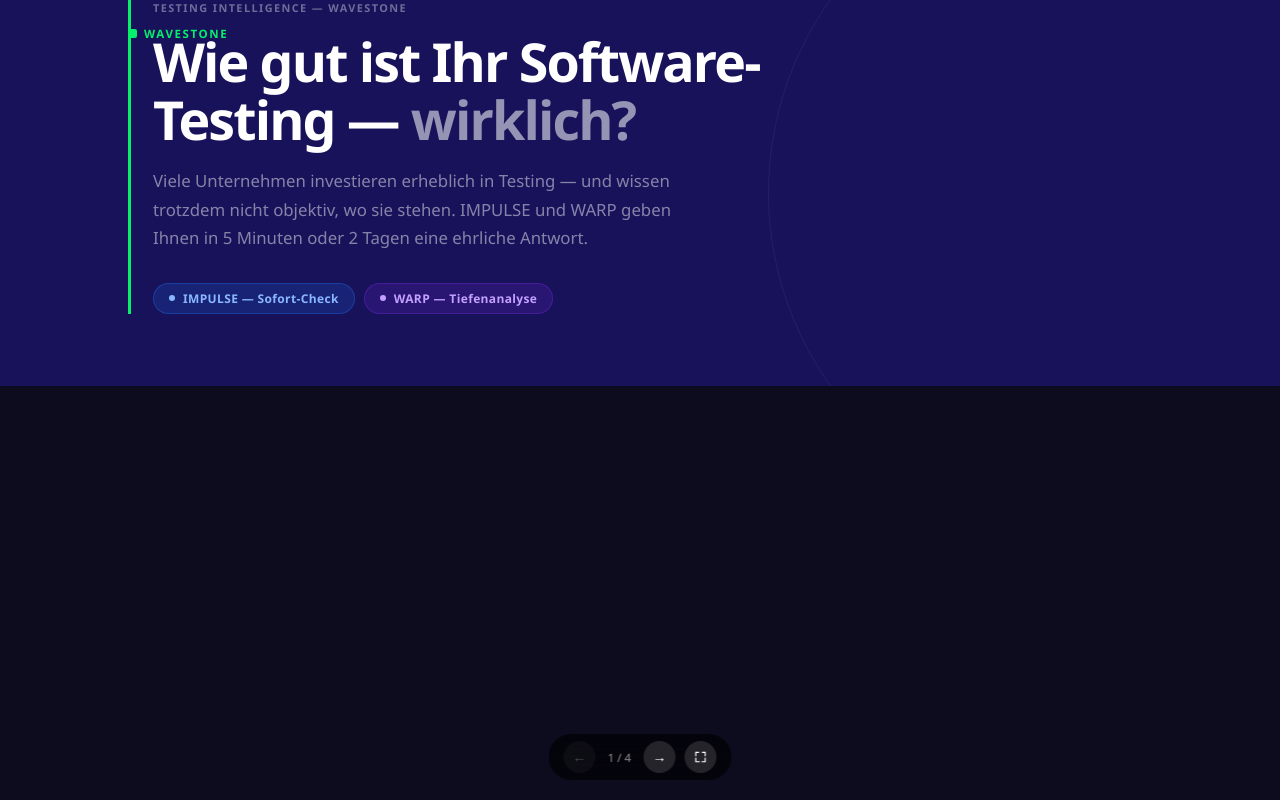
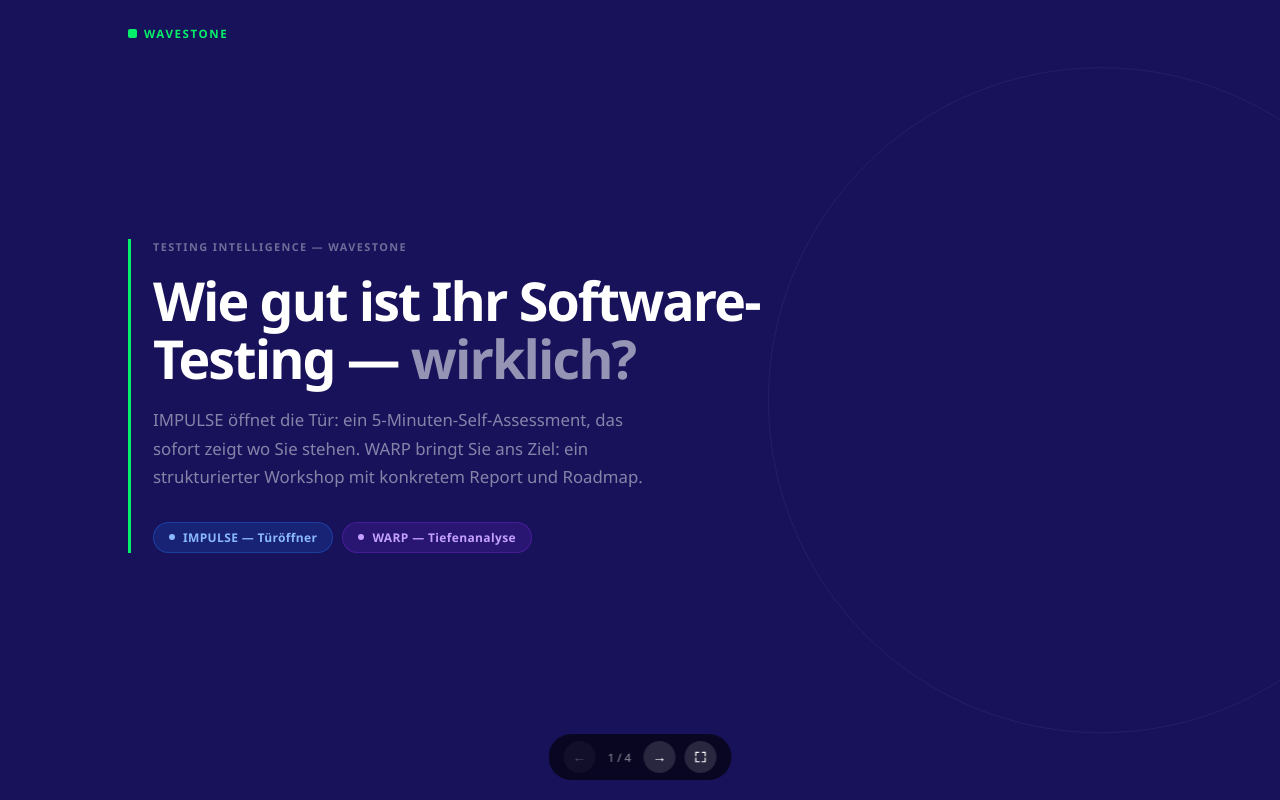
Before and after one commit to Tob1Cont1nued/warp, a Flask app: page /praesentation/kunde in a window 1280 px wide. Run offline with Flask 3, Linux system fonts and the light colour scheme; some libraries are stand-ins or nearby versions.

Commit message:
fix: Kundenpräsentation – Layout-Fix + IMPULSE als Türöffner
- Slides füllen jetzt 100vh korrekt (position:relative auf deck, width/height:100% auf slides)
- Symmetrisches Padding auf Cover und CTA – kein gequetschter Inhalt mehr
- Slide 3: von 'zwei Wege' zu sequenziellem Pfad (Phase 1 IMPULSE → Phase 2 WARP)
- CTA-Schritte spiegeln die Türöffner-Logik wider

Co-Authored-By: Claude Sonnet 4.6 <noreply@anthropic.com>

```diff
--- a/app/templates/praesentation_kunde.html
+++ b/app/templates/praesentation_kunde.html
@@ -59,9 +59,10 @@
     }
 
     /* ── Deck & Slides ─────────────────────────────────────────────────── */
-    #deck { width: 100vw; height: 100vh; }
+    #deck { width: 100vw; height: 100vh; position: relative; }
     .slide {
       position: absolute; inset: 0;
+      width: 100%; height: 100%;
       display: none; flex-direction: column;
       overflow: hidden;
     }
@@ -71,7 +72,7 @@
     .slide-body {
       flex: 1; display: flex; flex-direction: column;
       justify-content: center;
-      padding: 0 8% 72px;
+      padding: 64px 8% 80px;
       overflow-y: auto;
     }
     .eyebrow {
@@ -93,7 +94,7 @@
     .s-cover {
       background: var(--deep);
       justify-content: center; align-items: flex-start;
-      padding: 0 10% 72px; position: relative; overflow: hidden;
+      padding: 72px 10% 80px; position: relative; overflow: hidden;
     }
     /* Decorative ring */
     .s-cover::after {
@@ -260,13 +261,16 @@
     }
     .path-card-i .path-check { color: var(--impulse); }
     .path-card-w .path-check { color: var(--warp); }
-    /* Vertical "oder" separator */
-    .paths-oder {
+    /* Arrow separator between phases */
+    .paths-arrow {
       display: flex; align-items: center; justify-content: center;
-      font-size: 0.65rem; font-weight: 700;
-      letter-spacing: 0.12em; text-transform: uppercase;
-      color: var(--muted);
-      writing-mode: vertical-rl; text-orientation: mixed;
+      flex-direction: column; gap: 6px;
+    }
+    .paths-arrow-icon {
+      width: 28px; height: 28px; border-radius: 50%;
+      background: var(--rule);
+      display: flex; align-items: center; justify-content: center;
+      color: var(--muted); font-size: 14px;
     }
 
     /* ══════════════════════════════════════════════════════════════════════
@@ -275,7 +279,7 @@
     .s-cta {
       background: var(--deep);
       justify-content: center; align-items: center;
-      padding: 0 8% 72px; position: relative;
+      padding: 72px 8% 80px; position: relative;
     }
     .s-cta::before {
       content: ''; position: absolute;
@@ -367,12 +371,12 @@
       <div class="cover-eyebrow">Testing Intelligence — Wavestone</div>
       <h1 class="cover-h1">Wie gut ist Ihr&nbsp;Software-Testing — <em>wirklich?</em></h1>
       <p class="cover-sub">
-        Viele Unternehmen investieren erheblich in Testing — und wissen trotzdem nicht objektiv, wo sie stehen.
-        IMPULSE und WARP geben Ihnen in 5 Minuten oder 2 Tagen eine ehrliche Antwort.
+        IMPULSE öffnet die Tür: ein 5-Minuten-Self-Assessment, das sofort zeigt wo Sie stehen.
+        WARP bringt Sie ans Ziel: ein strukturierter Workshop mit konkretem Report und Roadmap.
       </p>
       <div class="cover-pills">
         <span class="cpill cpill-i">
-          <span class="cpill-dot"></span>IMPULSE — Sofort-Check
+          <span class="cpill-dot"></span>IMPULSE — Türöffner
         </span>
         <span class="cpill cpill-w">
           <span class="cpill-dot"></span>WARP — Tiefenanalyse
@@ -409,16 +413,16 @@
   {# ══ FOLIE 3 – Zwei Wege ══════════════════════════════════════════════ #}
   <section class="slide s-paths">
     <div class="slide-body">
-      <div class="eyebrow">Ihr Einstieg</div>
-      <h2 class="slide-h2">Zwei Wege — je nach Ihrem Bedarf.</h2>
+      <div class="eyebrow">Der Beratungsweg</div>
+      <h2 class="slide-h2">Erst Orientierung, dann Tiefe — in Ihrem Tempo.</h2>
       <div class="paths-grid">
 
         <div class="path-card path-card-i">
           <div class="path-badge">
-            <div class="badge-rect"></div>IMPULSE
+            <div class="badge-rect"></div>Phase 1 — IMPULSE
           </div>
-          <div class="path-title">Sofortige Orientierung</div>
-          <div class="path-claim">Für alle, die in wenigen Minuten wissen wollen, wo sie stehen — ohne Voraberfahrung oder Vorabgespräch.</div>
+          <div class="path-title">Der Türöffner</div>
+          <div class="path-claim">In 5 Minuten ein erstes, ehrliches Bild Ihres Testing-Reifegrads — ohne Voraberfahrung, ohne Vorabgespräch.</div>
           <div class="path-meta">
             <div class="path-meta-row">
               <svg viewBox="0 0 14 14" width="12" height="12" fill="none" stroke="currentColor" stroke-width="2"><circle cx="7" cy="7" r="5.5"/><path d="M7 4v3l2 2"/></svg>
@@ -451,14 +455,18 @@
           </div>
         </div>
 
-        <div class="paths-oder">oder</div>
+        <div class="paths-arrow">
+          <div class="paths-arrow-icon">
+            <svg viewBox="0 0 14 14" width="13" height="13" fill="none" stroke="currentColor" stroke-width="2" stroke-linecap="round" stroke-linejoin="round"><path d="M2 7h10M8 3l4 4-4 4"/></svg>
+          </div>
+        </div>
 
         <div class="path-card path-card-w">
           <div class="path-badge">
-            <div class="badge-rect"></div>WARP
+            <div class="badge-rect"></div>Phase 2 — WARP
           </div>
-          <div class="path-title">Fundierte Tiefenanalyse</div>
-          <div class="path-claim">Für alle, die eine belastbare Entscheidungsgrundlage und konkrete Dokumente brauchen.</div>
+          <div class="path-title">Die Tiefenanalyse</div>
+          <div class="path-claim">Aufbauend auf IMPULSE: ein strukturierter Workshop, der aus Orientierung eine belastbare Entscheidungsgrundlage macht.</div>
           <div class="path-meta">
             <div class="path-meta-row">
               <svg viewBox="0 0 14 14" width="12" height="12" fill="none" stroke="currentColor" stroke-width="2"><circle cx="7" cy="7" r="5.5"/><path d="M7 4v3l2 2"/></svg>
@@ -503,23 +511,23 @@
   <section class="slide s-cta">
     <div class="cta-body">
       <div class="cta-eyebrow">Jetzt starten</div>
-      <h2 class="cta-h2">Ihr nächster Schritt dauert 5 Minuten.</h2>
-      <p class="cta-sub">Starten Sie mit IMPULSE — kostenlos, ohne Registrierung, sofort. Wenn Sie mehr wollen, begleiten wir Sie durch den vollständigen WARP-Prozess.</p>
+      <h2 class="cta-h2">Der erste Schritt dauert 5 Minuten.</h2>
+      <p class="cta-sub">IMPULSE öffnet die Tür — WARP bringt Sie ans Ziel. Starten Sie jetzt, kostenlos und ohne Vorabgespräch.</p>
       <div class="cta-steps">
         <div class="cta-step">
-          <div class="cta-step-kicker">Schritt 1</div>
-          <div class="cta-step-title">IMPULSE aufrufen</div>
-          <div class="cta-step-desc">10–15 gezielte Fragen zur Testpraxis beantworten — kein Login, kein Aufwand, keine Vorbereitung.</div>
+          <div class="cta-step-kicker">IMPULSE — Jetzt</div>
+          <div class="cta-step-title">Self-Assessment starten</div>
+          <div class="cta-step-desc">10–15 Fragen, kein Login, kein Aufwand. Sie bekommen sofort Ihren Reifegrad-Score und eine erste Empfehlung.</div>
         </div>
         <div class="cta-step">
-          <div class="cta-step-kicker">Schritt 2</div>
-          <div class="cta-step-title">Ergebnis sofort sehen</div>
-          <div class="cta-step-desc">Reifegrad-Score und erste Handlungsempfehlung erscheinen direkt — kein Warten auf einen Berater.</div>
+          <div class="cta-step-kicker">Gemeinsam — Im Erstgespräch</div>
+          <div class="cta-step-title">Ergebnisse besprechen</div>
+          <div class="cta-step-desc">Wir nehmen Ihr IMPULSE-Ergebnis als Ausgangspunkt und zeigen Ihnen, wo WARP ansetzt.</div>
         </div>
         <div class="cta-step">
-          <div class="cta-step-kicker">Optional: Schritt 3</div>
-          <div class="cta-step-title">WARP-Workshop anfragen</div>
-          <div class="cta-step-desc">Wenn Sie die volle Analyse mit konkreten Dokumenten möchten, sprechen Sie uns an.</div>
+          <div class="cta-step-kicker">WARP — Im Workshop</div>
+          <div class="cta-step-title">Tiefenanalyse &amp; Report</div>
+          <div class="cta-step-desc">2–3 Tage strukturierter Workshop. Ergebnis: PDF-Report, KI-Dokumente, Roadmap — direkt verwertbar.</div>
         </div>
       </div>
       <div class="cta-brand">
```
